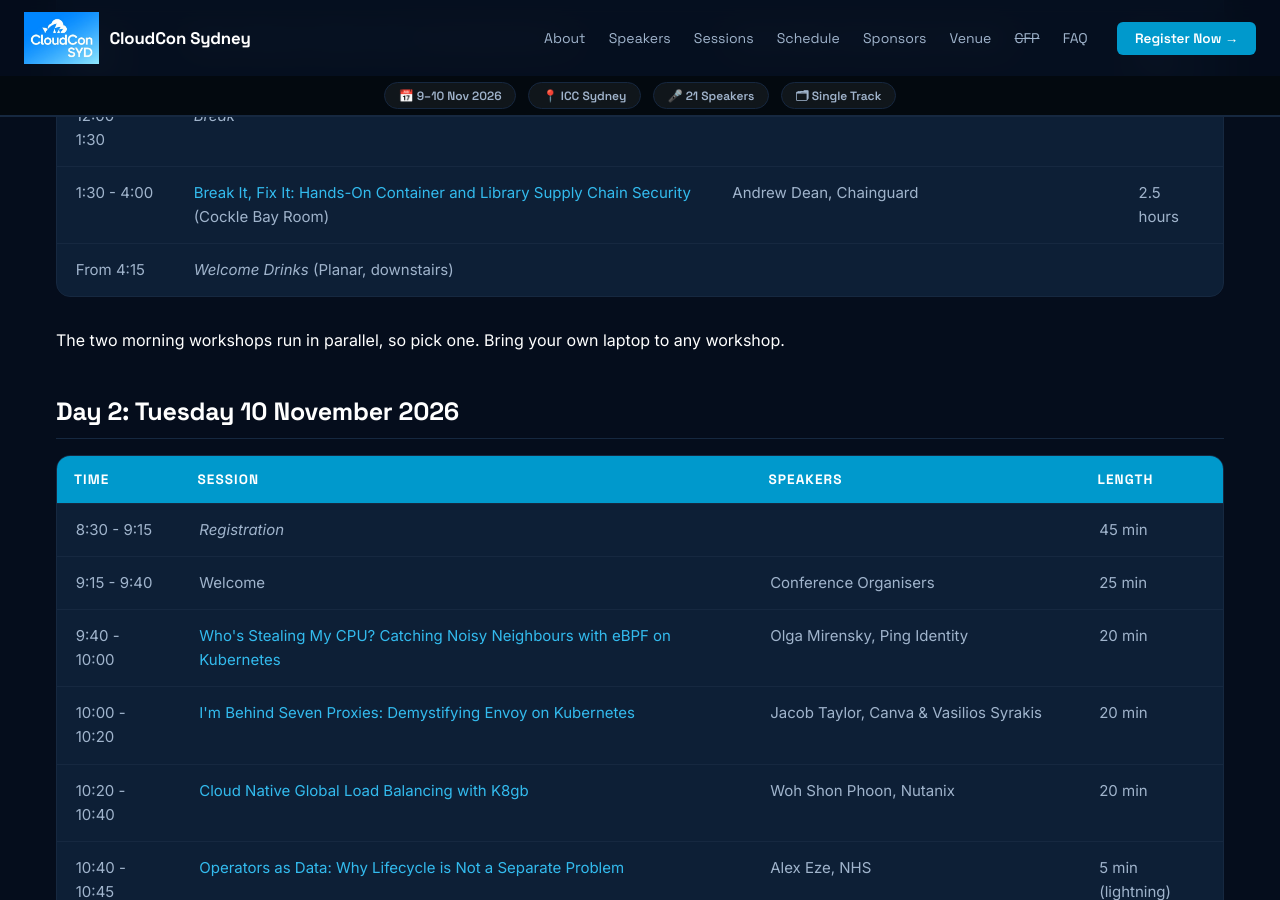
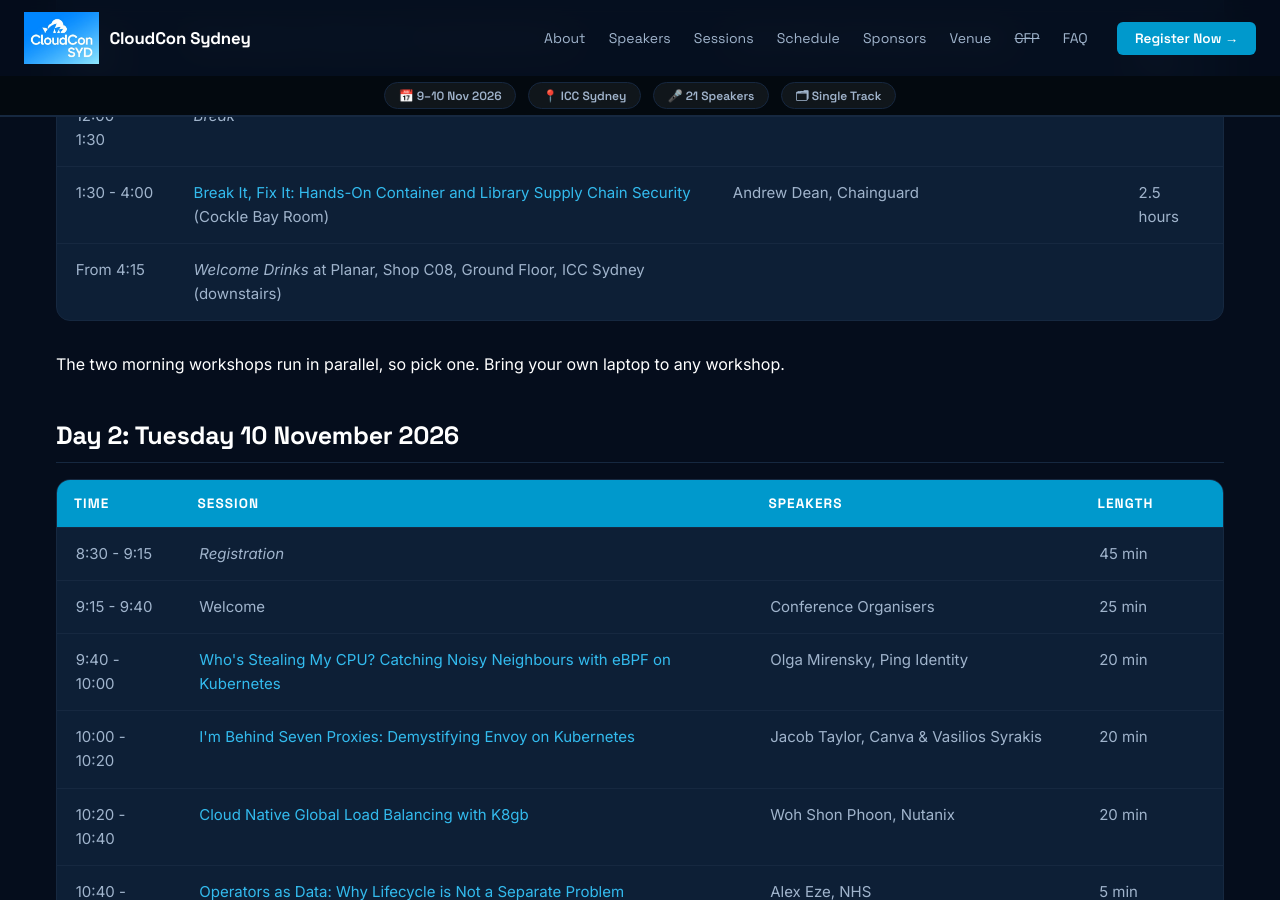
Before and after one commit to cloudconau/site, an MkDocs documentation site: the page built from docs/agenda.md, in a window 1280 px wide and 900 px high, scrolled down 489 px. Built offline with MkDocs 1.6.1 and Material for MkDocs 9.7.7, drawn with Linux system fonts in a browser that asks for light colours.

Commit message:
Add Planar's address to the welcome drinks
Planar is inside ICC Sydney: Shop C08, Ground Floor. Listings disagree on
the street (14 Darling Drive or 1A Harbour Street), so the row gives the
shop and floor, which every listing agrees on and which is all attendees
need from the Cockle Bay Room.

```diff
--- a/docs/agenda.md
+++ b/docs/agenda.md
@@ -16,7 +16,7 @@ Day 1 is pre-conference workshops; Day 2 is a single track of talks in the Cockl
 | 9:30 - 12:00 | [Race to Recover: Mission Earth](abstracts/2026/CommvaultWorkshop.md) (Cockle Bay Room 2) | Tirslen Pather & Steve Ng, Commvault | 2.5 hours |
 | 12:00 - 1:30 | *Break* | | |
 | 1:30 - 4:00 | [Break It, Fix It: Hands-On Container and Library Supply Chain Security](abstracts/2026/ChainguardWorkshop.md) (Cockle Bay Room) | Andrew Dean, Chainguard | 2.5 hours |
-| From 4:15 | *Welcome Drinks* (Planar, downstairs) | | |
+| From 4:15 | *Welcome Drinks* at Planar, Shop C08, Ground Floor, ICC Sydney (downstairs) | | |
 
 The two morning workshops run in parallel, so pick one. Bring your own laptop to any workshop.
 
--- a/docs/index.html
+++ b/docs/index.html
@@ -1540,7 +1540,7 @@
           <div class="session-time">From 4:15</div>
           <div>
             <div class="session-title-cell">Welcome Drinks</div>
-            <div class="session-speaker-name">Planar, downstairs</div>
+            <div class="session-speaker-name">Planar, Shop C08, Ground Floor, ICC Sydney (downstairs)</div>
           </div>
           <div class="session-room">&ndash;</div>
         </div>
```
